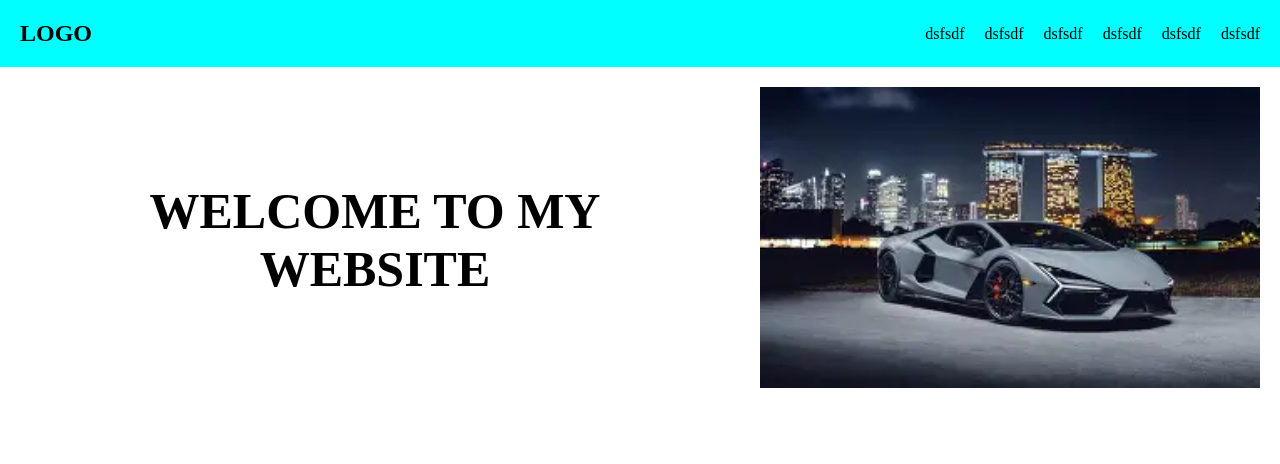
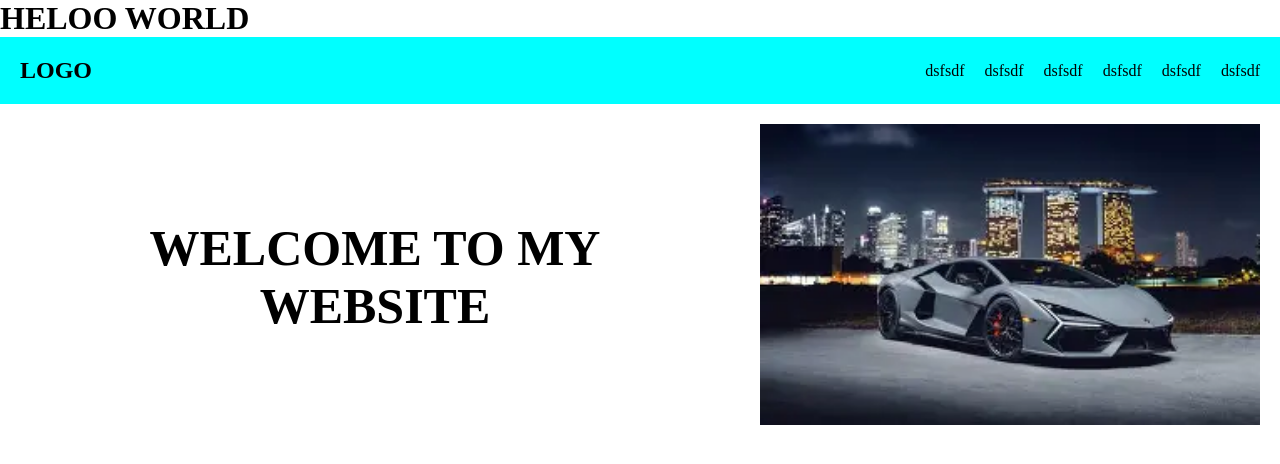
Before and after one commit to hasifazad/sample, a plain HTML site: page index.html in a window 1280 px wide. Drawn offline with Linux system fonts and the light colour scheme.

Commit message:
2nd commit

```diff
--- a/index.html
+++ b/index.html
@@ -90,7 +90,7 @@
 
 <body>
 
-
+    <h1>HELOO WORLD</h1>
 
     <nav class="navbar">
         <div class="logo">
```
